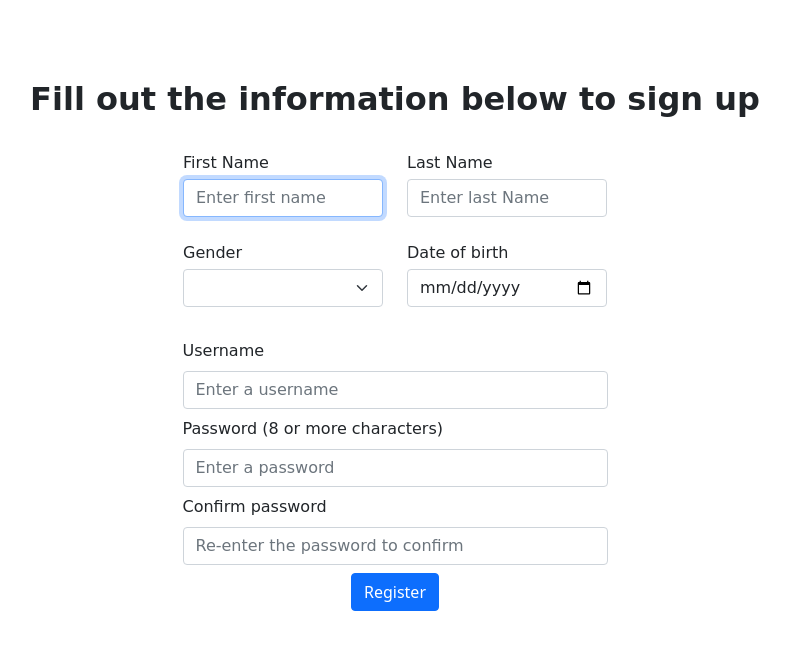
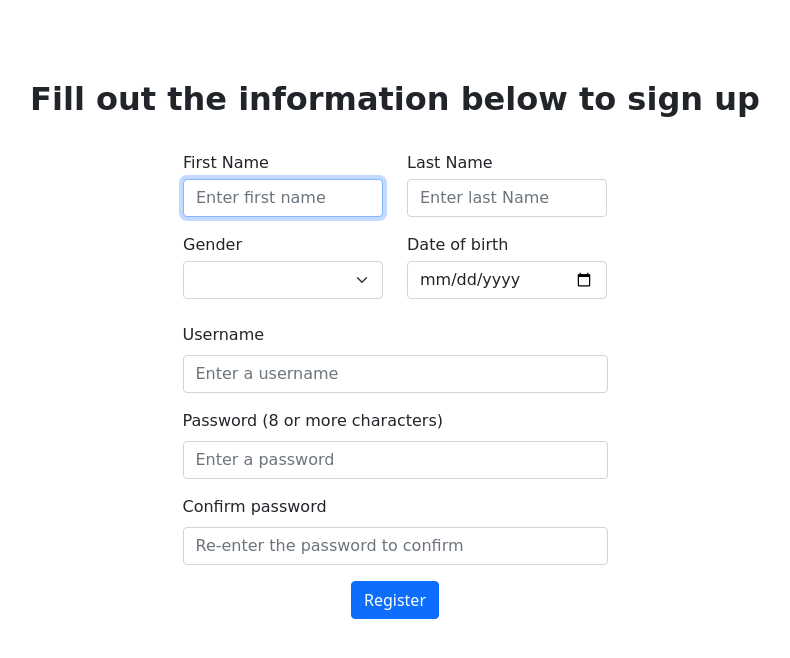
Before and after one commit to jliu0327/mental_health_tracker, a Flask app: page /register in a window 1280 px wide. Shown: the part 64-722 px from the top of the page, without its empty margins (245-1035 px from the left). Run offline with Flask 3, Linux system fonts and the light colour scheme.

Commit message:
Fixed vertical spacing

```diff
--- a/static/style.css
+++ b/static/style.css
@@ -16,7 +16,7 @@
 
 .am-1 {
     text-align: left;
-    margin-bottom: 1rem;
+    margin-bottom: 0.5rem;
 }
 
 .heading-space {
--- a/templates/register.html
+++ b/templates/register.html
@@ -42,19 +42,19 @@
                 <input autocomplete="off" class="form-control custom-width1" name="dob" id="dob" type="date" min="{{ min_date }}" max="{{ birthdate }}" required>
             </div>
         </div>
-        <div class="mb-2 d-flex justify-content-center">
+        <div class="mb-3 d-flex justify-content-center">
             <div class="custom-width2">
                 <label for="username" class="form-label d-block text-start">Username</label>
                 <input autocomplete="off" class="form-control w-100" name="username" id="username" placeholder="Enter a username" required type="text">
             </div>
         </div>
-        <div class="mb-2 d-flex justify-content-center">
+        <div class="mb-3 d-flex justify-content-center">
             <div class="custom-width2">
                 <label for="password" class="form-label d-block text-start">Password (8 or more characters)</label>
                 <input autocomplete="off" class="form-control w-100" minlength="8" name="password" id="password" placeholder="Enter a password" required type="password">
             </div>
         </div>
-        <div class="mb-2 d-flex justify-content-center">
+        <div class="mb-3 d-flex justify-content-center">
             <div class="custom-width2">
                 <label for="confirmation" class="form-label d-block text-start">Confirm password</label>
                 <input autocomplete="off" class="form-control mx-auto custom-width2" name="confirmation" id="confirmation" placeholder="Re-enter the password to confirm" required type="password">
```
